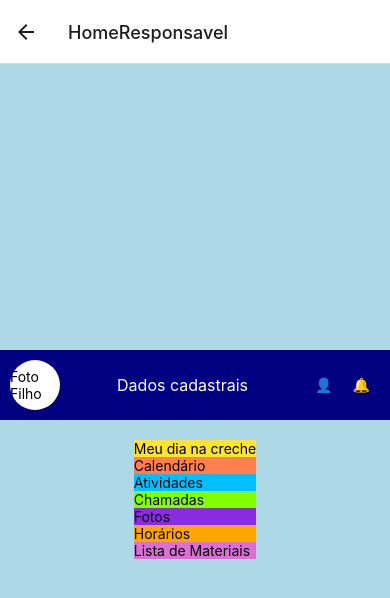
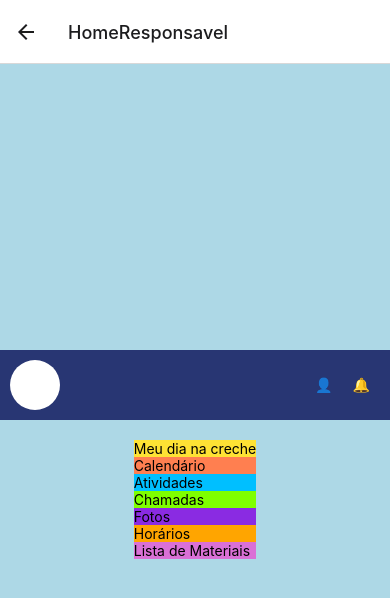
Before and after one commit to PaolaBrina/projetofinal-creche, a React Native app: screen /HomeResponsavel in a window 390 px wide. Shown: the top 598 px of the page. Built offline with nearby package versions, Linux system fonts and the light colour scheme.

Commit message:
mudei cor

```diff
--- a/src/pages/Colaborador/HomeColaborador.js
+++ b/src/pages/Colaborador/HomeColaborador.js
@@ -85,7 +85,7 @@ export default function HomeColaborador({navigation}) {
       alignItems: 'center',
       width: '100%',
       padding: 10,
-      backgroundColor: '#000080',
+      backgroundColor: '#283673',
     },
     profilePic: {
       width: 50,
--- a/src/pages/HomeSelecao.js
+++ b/src/pages/HomeSelecao.js
@@ -2,7 +2,7 @@ import { useEffect, useState } from 'react';
 import { StyleSheet, Text, View, TouchableOpacity, Image } from 'react-native';
 
 export default function HomeSelecao({ route, navigation }) {
-  const { data } = route.params; // pega os dados do login
+  const { data } = route.params;
   const [botao, setBotao] = useState([]);
 
   useEffect(() => {
--- a/src/pages/Professor/HomeProfessor.js
+++ b/src/pages/Professor/HomeProfessor.js
@@ -68,7 +68,6 @@ export default function HomeProfessor({navigation}) {
       flex: 1,
       backgroundColor: '#fff',
       alignItems: 'center',
-      justifyContent: 'flex-start',
       paddingTop: 50,
     },
     topBar: {
@@ -77,7 +76,7 @@ export default function HomeProfessor({navigation}) {
       alignItems: 'center',
       width: '100%',
       padding: 10,
-      backgroundColor: '#000080',
+      backgroundColor: '#283673',
     },
     profilePic: {
       width: 50,
--- a/src/pages/Responsavel/HomeResponsavel.js
+++ b/src/pages/Responsavel/HomeResponsavel.js
@@ -7,12 +7,9 @@ export default function HomeResponsavel({navigation}) {
     navigation.navigate('MeudiaResponsavel');
   }
   return(
-      <View style={styles.container}> {/* Top Bar */}
+      <View style={styles.container}>
         <View style={styles.topBar}>
-          <TouchableOpacity style={styles.profilePic}>
-            <Text style={styles.profileText}>Foto Filho</Text>
-          </TouchableOpacity>
-          <Text style={styles.topBarText}>Dados cadastrais</Text>
+          <TouchableOpacity style={styles.profilePic}></TouchableOpacity>
           <View style={styles.icons}>
             <TouchableOpacity style={styles.icon}>
               <Text>👤</Text>
@@ -73,7 +70,7 @@ const styles = StyleSheet.create({
     alignItems: 'center',
     width: '100%',
     padding: 10,
-    backgroundColor: '#000080',
+    backgroundColor: '#283673',
     marginBottom: 20,
   },
   profilePic: {
@@ -81,15 +78,7 @@ const styles = StyleSheet.create({
     height: 50,
     backgroundColor: '#fff',
     borderRadius: 25,
-    justifyContent: 'center',
     alignItems: 'center',
-  },
-  profileText: {
-    color: '#000',
-  },
-  topBarText: {
-    color: '#fff',
-    fontSize: 16,
   },
   icons: {
     flexDirection: 'row',
```
